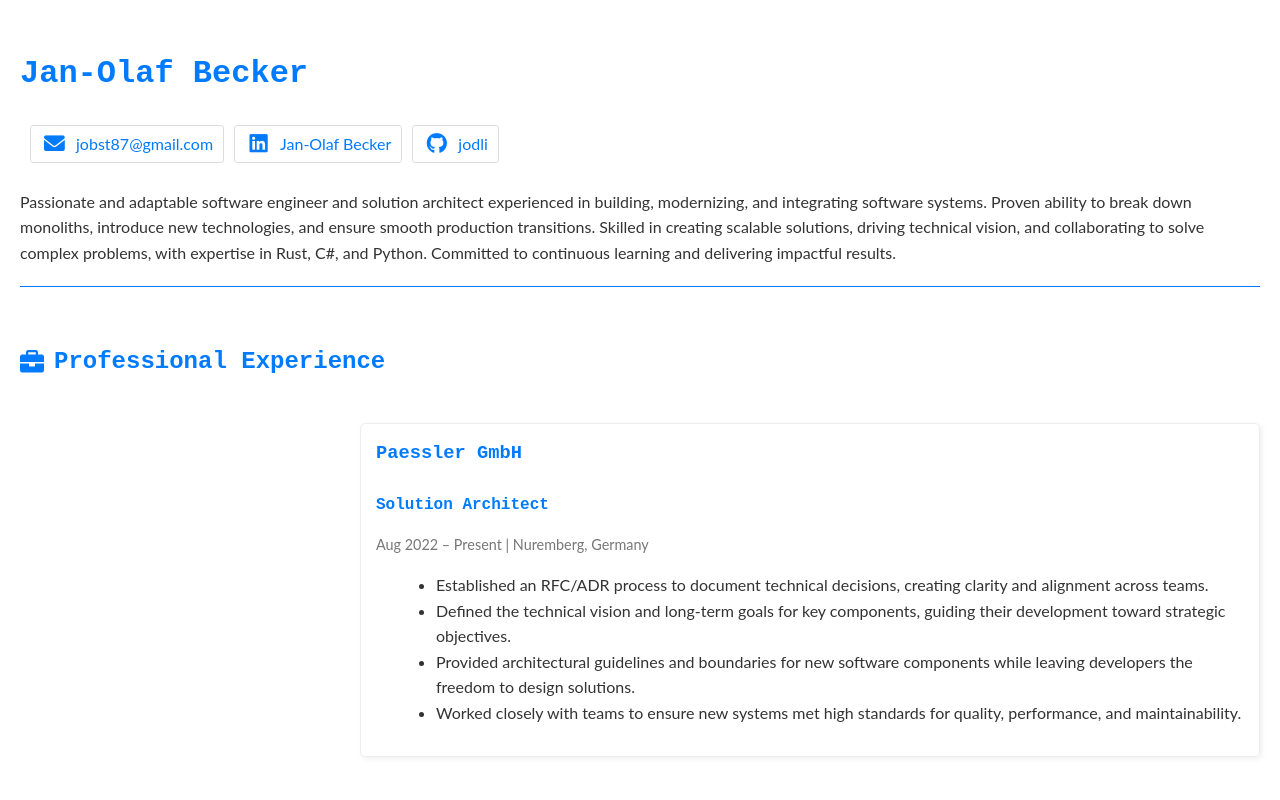
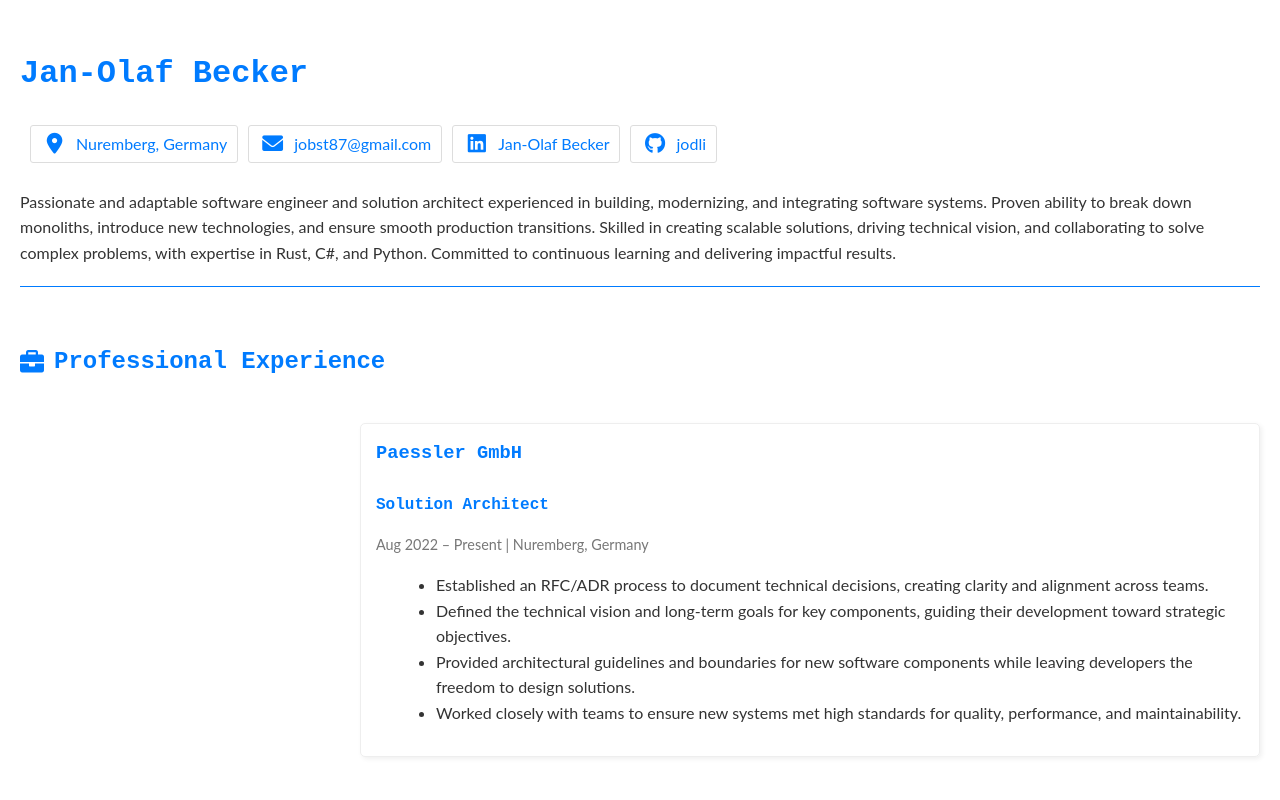
Before and after one commit to jodli/CV, a plain HTML site: page index.html in a window 1280 px wide. Shown: the top 800 px of the page. Drawn offline with Linux system fonts and the light colour scheme.

Commit message:
Add location

```diff
--- a/cv-style.css
+++ b/cv-style.css
@@ -50,6 +50,23 @@ a:hover {
 #contact-info i {
     font-size: 1.3em; /* Make the icons larger */
     width: 1.3em; /* Ensure consistent icon size */
+    text-align: center; /* Center the icon within its space */
+}
+
+#contact-info .location {
+    display: inline-flex;
+    align-items: center;
+    gap: 8px;
+    padding: 5px 10px;
+    border: 1px solid #ddd;
+    border-radius: 3px;
+    color: #007bff; /* Match the font color */
+}
+
+#contact-info .location i {
+    color: #007bff; /* Match the icon color */
+    width: 1.3em; /* Ensure consistent icon size */
+    font-size: 1.3em; /* Adjust icon size */
     text-align: center; /* Center the icon within its space */
 }
 
--- a/index.html
+++ b/index.html
@@ -11,6 +11,7 @@
     <header>
         <h1>Jan-Olaf Becker</h1>
         <div id="contact-info">
+            <span class="location"><i class="fas fa-map-marker-alt"></i> Nuremberg, Germany</span>
             <a href="mailto:jobst87@gmail.com"><i class="fas fa-envelope"></i> jobst87@gmail.com</a>
             <a href="https://www.linkedin.com/in/jan-olaf-becker-62a495263" target="_blank"><i class="fab fa-linkedin"></i> Jan-Olaf Becker</a>
             <a href="https://github.com/jodli" target="_blank"><i class="fab fa-github"></i> jodli</a>
```
